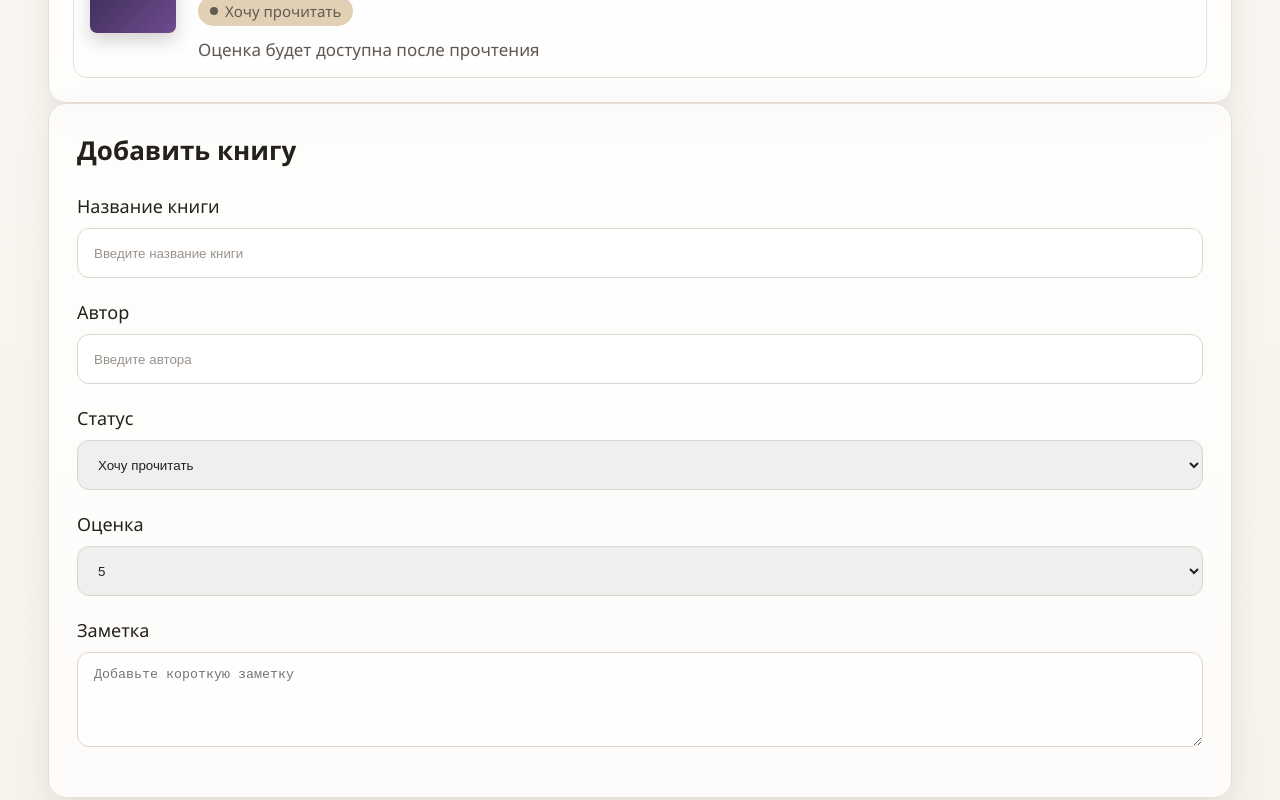
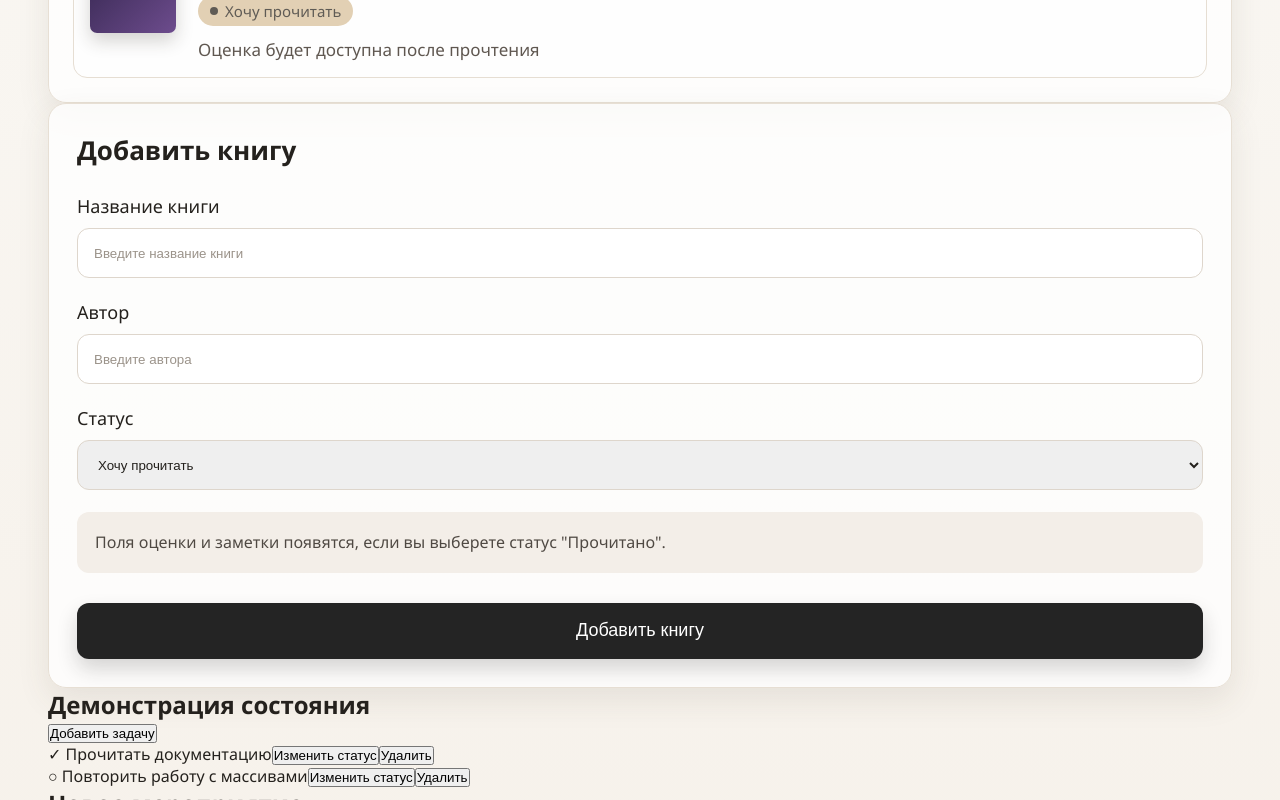
Before and after one commit to kamilagilmanova/readinglog, a React (Vite) app in the folder reading-diary/: page / in a window 1280 px wide. Shown: the part 805-1605 px from the top of the page. Built offline with nearby package versions, Linux system fonts and the light colour scheme.

Commit message:
Урок11

```diff
--- a/reading-diary/src/App.tsx
+++ b/reading-diary/src/App.tsx
@@ -1,5 +1,5 @@
 import { useState } from "react";
-import {type Book} from "./types/book"
+import { type Book } from "./types/book";
 import initialBooks from "./data/books";
 import BookList from "./components/BookList/BookList";
 import "./App.css";
@@ -22,22 +22,30 @@ const Container = styled.div`
 `;
 
 function App() {
-  const [books, setBooks] = useState<Book[]>(initialBooks)
+  const [books, setBooks] = useState<Book[]>(initialBooks);
 
   const deleteBook = (id: number) => {
-    setBooks ((currentBooks) => currentBooks.filter((book) => book.id !== id));
-  }
+    setBooks((currentBooks) => currentBooks.filter((book) => book.id !== id));
+  };
+  const addBook = (book: Omit<Book, "id">) => {
+    const newBook: Book = {
+      id: Date.now(),
+      ...book,
+    };
+
+    setBooks((currentBooks) => [...currentBooks, newBook]);
+  };
+
   return (
     <Page>
       <Container>
         <Stats books={books} />
-        <BookList books={books} deleteBook={deleteBook} />
-        <BookForm/>
-        <TaskStateDemo/>
+        <BookList books={books} deleteBook={deleteBook}/>
+        <BookForm addBook={addBook}/>
+        <TaskStateDemo />
         <EventFormDemo />
       </Container>
     </Page>
-
   );
 }
 
--- a/reading-diary/src/components/BookForm/BookForm.tsx
+++ b/reading-diary/src/components/BookForm/BookForm.tsx
@@ -1,6 +1,11 @@
 import styled from "@emotion/styled";
 import { useState } from "react";
-import { type BookStatus } from "../../types/book";
+import { type BookStatus, type Book } from "../../types/book";
+import { type SubmitEvent } from "react";
+
+interface BookFormProps {
+  addBook: (book: Omit<Book, "id">) => void;
+}
 
 const Form = styled.form`
   padding: 28px;
@@ -74,7 +79,44 @@ const Textarea = styled.textarea`
   }
 `;
 
-export function BookForm() {
+const Hint = styled.div`
+  display: flex;
+  align-items: flex-start;
+  gap: 8px;
+  margin: 4px 0 30px;
+  padding: 18px;
+  border-radius: 12px;
+  background-color: #f3eee8;
+  color: #4f4943;
+  font-size: 16px;
+  line-height: 1.55;
+`;
+
+const Error = styled.p`
+  margin: 0 0 18px;
+  padding: 12px 14px;
+  border-radius: 10px;
+  background: #fee2e2;
+  color: #b91c1c;
+`;
+
+const Button = styled.button`
+  width: 100%;
+  height: 56px;
+  border: none;
+  border-radius: 12px;
+  background-color: #242424;
+  color: white;
+  font-size: 18px;
+  cursor: pointer;
+  box-shadow: 0 10px 20px rgba(36, 36, 36, 0.18);
+
+  &:hover {
+    background-color: #111111;
+  }
+`;
+
+export function BookForm({ addBook }: BookFormProps) {
   const [title, setTitle] = useState("");
   const [author, setAuthor] = useState("");
   const [note, setNote] = useState("");
@@ -82,17 +124,37 @@ export function BookForm() {
   const [rating, setRating] = useState(5);
   const [status, setStatus] = useState<BookStatus>("want");
 
-  console.log({
+  const [error, setError] = useState("");
+
+  const handleSubmit = (event: SubmitEvent<HTMLFormElement>) => {
+    event.preventDefault();
+
+    if (!title.trim() || !author.trim()) {
+      setError("Заполните название книги и автора.");
+      return;
+    }
+
+    addBook({
       title,
       author,
       status,
-    note,
-    rating,
+      rating: status === "done" ? rating : undefined,
+      note: status === "done" ? note : undefined,
+      pages: 110,
     });
+
+    setTitle("");
+    setAuthor("");
+    setRating(5);
+    setNote("");
+    setStatus("want");
+    setError("");
+  };
+
   return (
-    <Form>
+    <Form onSubmit={handleSubmit}>
       <Title>Добавить книгу</Title>
-
+      {error && <Error>{error}</Error>}
       <Field>
         Название книги
         <Input
@@ -128,6 +190,9 @@ export function BookForm() {
           <option value="done">Прочитано</option>
         </Select>
       </Field>
+
+      {status === "done" ? (
+        <>
           <Field>
             Оценка
             <Select
@@ -153,6 +218,14 @@ export function BookForm() {
               }}
             />
           </Field>
+        </>
+      ) : (
+        <Hint>
+          Поля оценки и заметки появятся, если вы выберете статус "Прочитано".
+        </Hint>
+      )}
+
+      <Button type="submit">Добавить книгу</Button>
     </Form>
   );
 }
```
Also changed, not shown: reading-diary/src/practice/WeekendIdeasDemo.tsx (added, +116 -0 lines). Lines whose indentation alone changed are shown as unchanged.
